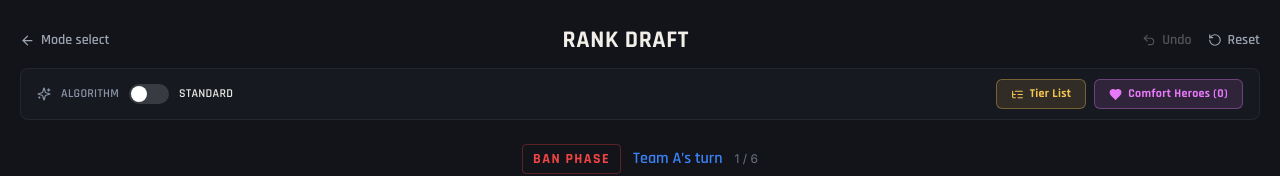
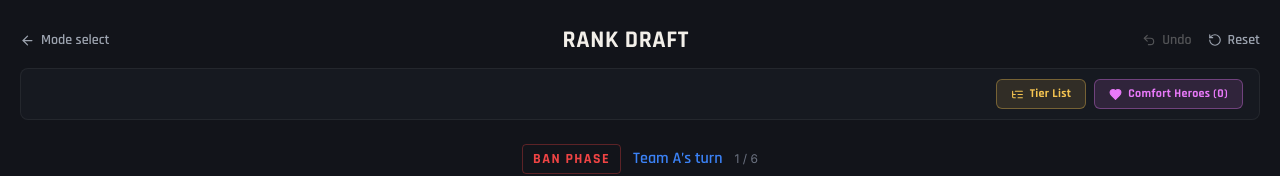
Before and after one commit to Basher-kap/hok-draft-app, a Next.js app: page /rank-draft in a window 1280 px wide. Shown: the top 176 px of the page. Built offline with nearby package versions, Linux system fonts and the light colour scheme.

Commit message:
disregards comfort pick algorithm

```diff
--- a/app/rank-draft/page.jsx
+++ b/app/rank-draft/page.jsx
@@ -2,7 +2,7 @@
 
 import { useState } from "react";
 import Link from "next/link";
-import { ArrowLeft, RotateCcw, Undo2, Sparkles, Heart, ListTree } from "lucide-react";
+import { ArrowLeft, RotateCcw, Undo2, Heart, ListTree } from "lucide-react";
 import HeroGrid from "@/components/HeroGrid";
 import TeamPanel from "@/components/TeamPanel";
 import TurnIndicator from "@/components/TurnIndicator";
@@ -29,7 +29,7 @@ export default function RankDraftPage() {
   const [history, setHistory] = useState([]); // stack of previous states, for undo
   const [pendingHero, setPendingHero] = useState(null); // flex hero awaiting a role choice (pick phase)
   const step = getStep(state.step);
-  const { isComfortHero, algorithmMode, setAlgorithmMode, totalAssignments } = useComfort();
+  const { isComfortHero, totalAssignments } = useComfort();
   const { tierFor: comfortTierFor } = useComfortTier();
   const { effectiveHeroesFor } = useTierList();
   const effectiveHeroes = effectiveHeroesFor("ranked");
@@ -98,8 +98,6 @@ export default function RankDraftPage() {
           phase: step.phase,
           teamPickEntries: state.picks[step.team],
           enemyPickEntries: state.picks[step.team === "A" ? "B" : "A"],
-          algorithmMode,
-          getComfortLevel: (hero) => isComfortHero(hero.slug),
           getComfortTier: (lane, slug) => comfortTierFor(lane, slug),
           topN: 10,
           mode: "rank",
@@ -145,38 +143,9 @@ export default function RankDraftPage() {
         </div>
 
         <div
-          className="flex items-center justify-between gap-3 flex-wrap mb-4 rounded-lg px-4 py-2.5"
+          className="flex items-center justify-end gap-3 flex-wrap mb-4 rounded-lg px-4 py-2.5"
           style={{ background: "#161920", border: "1px solid rgba(255,255,255,0.06)" }}
         >
-          <button
-            onClick={() => setAlgorithmMode(algorithmMode === "standard" ? "comfort" : "standard")}
-            className="flex items-center gap-2.5"
-            title="Switches how the AI recommendation engine will weigh suggestions (standard meta tier vs. leaning on your comfort picks)"
-          >
-            <Sparkles size={14} color={algorithmMode === "comfort" ? "#e879f9" : "#8a94a6"} />
-            <span className="font-display font-semibold text-xs tracking-wide" style={{ color: "#8a94a6" }}>
-              ALGORITHM
-            </span>
-            <div
-              className="relative rounded-full transition-colors"
-              style={{ width: 40, height: 20, background: algorithmMode === "comfort" ? "#e879f9" : "rgba(255,255,255,0.15)" }}
-            >
-              <div
-                className="absolute rounded-full bg-white transition-transform"
-                style={{
-                  width: 16, height: 16, top: 2, left: 2,
-                  transform: algorithmMode === "comfort" ? "translateX(20px)" : "translateX(0)",
-                }}
-              />
-            </div>
-            <span
-              className="font-display font-semibold text-xs tracking-wide"
-              style={{ color: algorithmMode === "comfort" ? "#e879f9" : "#e8e6e1" }}
-            >
-              {algorithmMode === "comfort" ? "COMFORT-WEIGHTED" : "STANDARD"}
-            </span>
-          </button>
-
           <div className="flex items-center gap-2">
             <Link
               href="/tier-list"
--- a/app/tournament-draft/page.jsx
+++ b/app/tournament-draft/page.jsx
@@ -3,7 +3,7 @@
 import { useState } from "react";
 import Image from "next/image";
 import Link from "next/link";
-import { ArrowLeft, RotateCcw, Undo2, Sparkles, Heart, ListTree, ChevronRight, Lock, Trophy } from "lucide-react";
+import { ArrowLeft, RotateCcw, Undo2, Heart, ListTree, ChevronRight, Lock, Trophy } from "lucide-react";
 import HeroGrid from "@/components/HeroGrid";
 import TeamPanel from "@/components/TeamPanel";
 import TurnIndicator from "@/components/TurnIndicator";
@@ -101,7 +101,7 @@ export default function TournamentDraftPage() {
   const [seriesState, setSeriesState] = useState(null); // null = setup screen not yet started
   const [history, setHistory] = useState([]); // stack of previous seriesState snapshots, for undo
   const [pendingHero, setPendingHero] = useState(null); // flex hero awaiting a role choice (pick phase)
-  const { isComfortHero, algorithmMode, setAlgorithmMode, totalAssignments } = useComfort();
+  const { isComfortHero, totalAssignments } = useComfort();
   const { tierFor: comfortTierFor } = useComfortTier();
   const { effectiveHeroesFor } = useTierList();
   const effectiveHeroes = effectiveHeroesFor("tournament");
@@ -185,8 +185,6 @@ export default function TournamentDraftPage() {
         phase: step.phase,
         teamPickEntries: seriesState.current.picks[step.team],
         enemyPickEntries: seriesState.current.picks[step.team === "A" ? "B" : "A"],
-        algorithmMode,
-        getComfortLevel: (hero) => isComfortHero(hero.slug),
         getComfortTier: (lane, slug) => comfortTierFor(lane, slug),
         topN: 10,
       });
@@ -229,30 +227,7 @@ export default function TournamentDraftPage() {
           </div>
         </div>
 
-        <div className="flex items-center justify-between gap-3 flex-wrap mb-4 rounded-lg px-4 py-2.5" style={{ background: "#161920", border: "1px solid rgba(255,255,255,0.06)" }}>
-          <button
-            onClick={() => setAlgorithmMode(algorithmMode === "standard" ? "comfort" : "standard")}
-            className="flex items-center gap-2.5"
-            title="Switches how the AI recommendation engine will weigh suggestions (standard meta tier vs. leaning on your comfort picks)"
-          >
-            <Sparkles size={14} color={algorithmMode === "comfort" ? "#e879f9" : "#8a94a6"} />
-            <span className="font-display font-semibold text-xs tracking-wide" style={{ color: "#8a94a6" }}>
-              ALGORITHM
-            </span>
-            <div
-              className="relative rounded-full transition-colors"
-              style={{ width: 40, height: 20, background: algorithmMode === "comfort" ? "#e879f9" : "rgba(255,255,255,0.15)" }}
-            >
-              <div
-                className="absolute rounded-full bg-white transition-transform"
-                style={{ width: 16, height: 16, top: 2, left: 2, transform: algorithmMode === "comfort" ? "translateX(20px)" : "translateX(0)" }}
-              />
-            </div>
-            <span className="font-display font-semibold text-xs tracking-wide" style={{ color: algorithmMode === "comfort" ? "#e879f9" : "#e8e6e1" }}>
-              {algorithmMode === "comfort" ? "COMFORT-WEIGHTED" : "STANDARD"}
-            </span>
-          </button>
-
+        <div className="flex items-center justify-end gap-3 flex-wrap mb-4 rounded-lg px-4 py-2.5" style={{ background: "#161920", border: "1px solid rgba(255,255,255,0.06)" }}>
           <div className="flex items-center gap-2">
             <Link
               href="/tier-list"
@@ -270,6 +245,7 @@ export default function TournamentDraftPage() {
             </Link>
           </div>
         </div>
+
 
         {(seriesState.seriesPicks.A.length > 0 || seriesState.seriesPicks.B.length > 0) && (
           <div className="flex items-center justify-between gap-3 flex-wrap mb-4 rounded-lg px-4 py-2" style={{ background: "#161920", border: "1px solid rgba(255,255,255,0.06)" }}>
```
Also changed, not shown: lib/recommendation.js.
